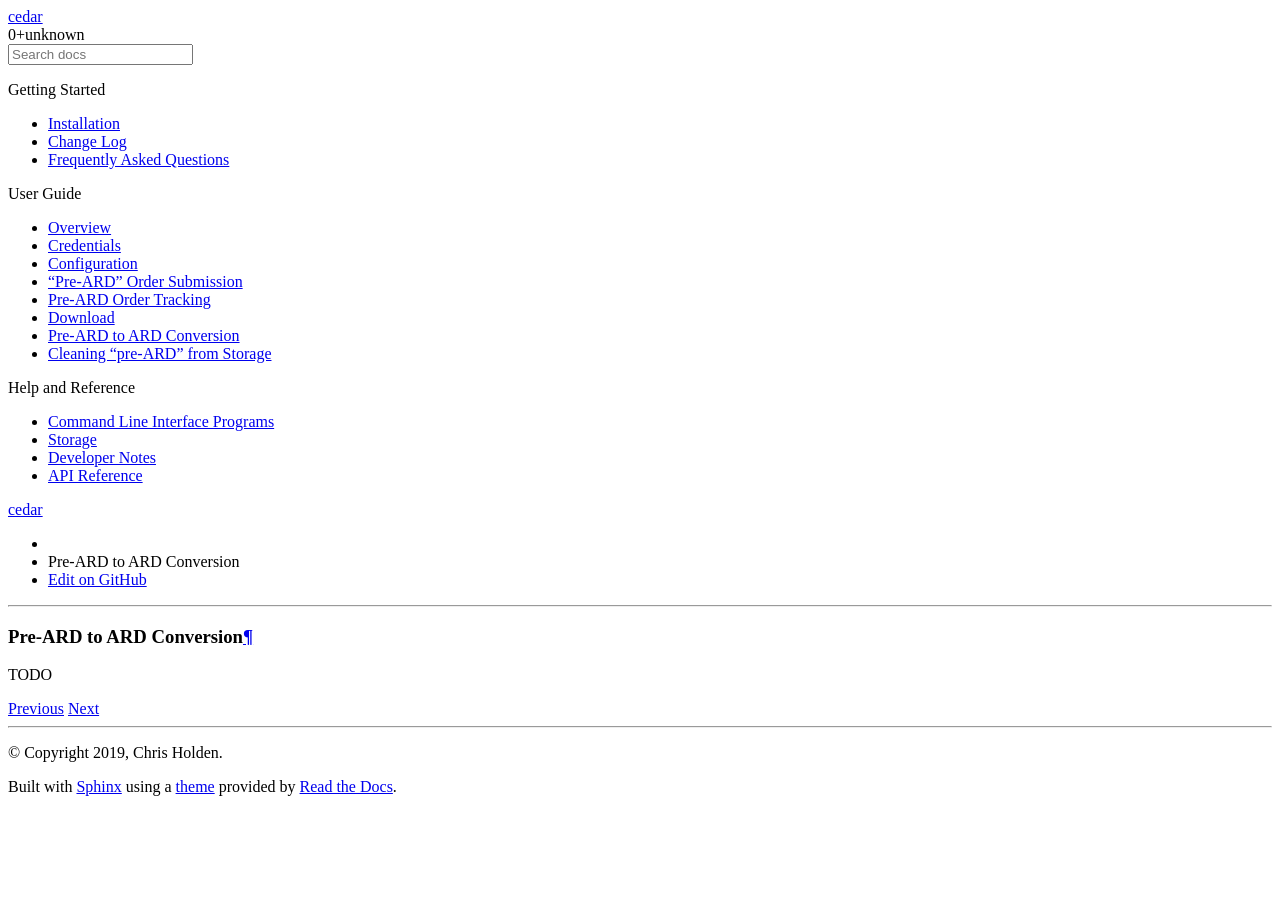
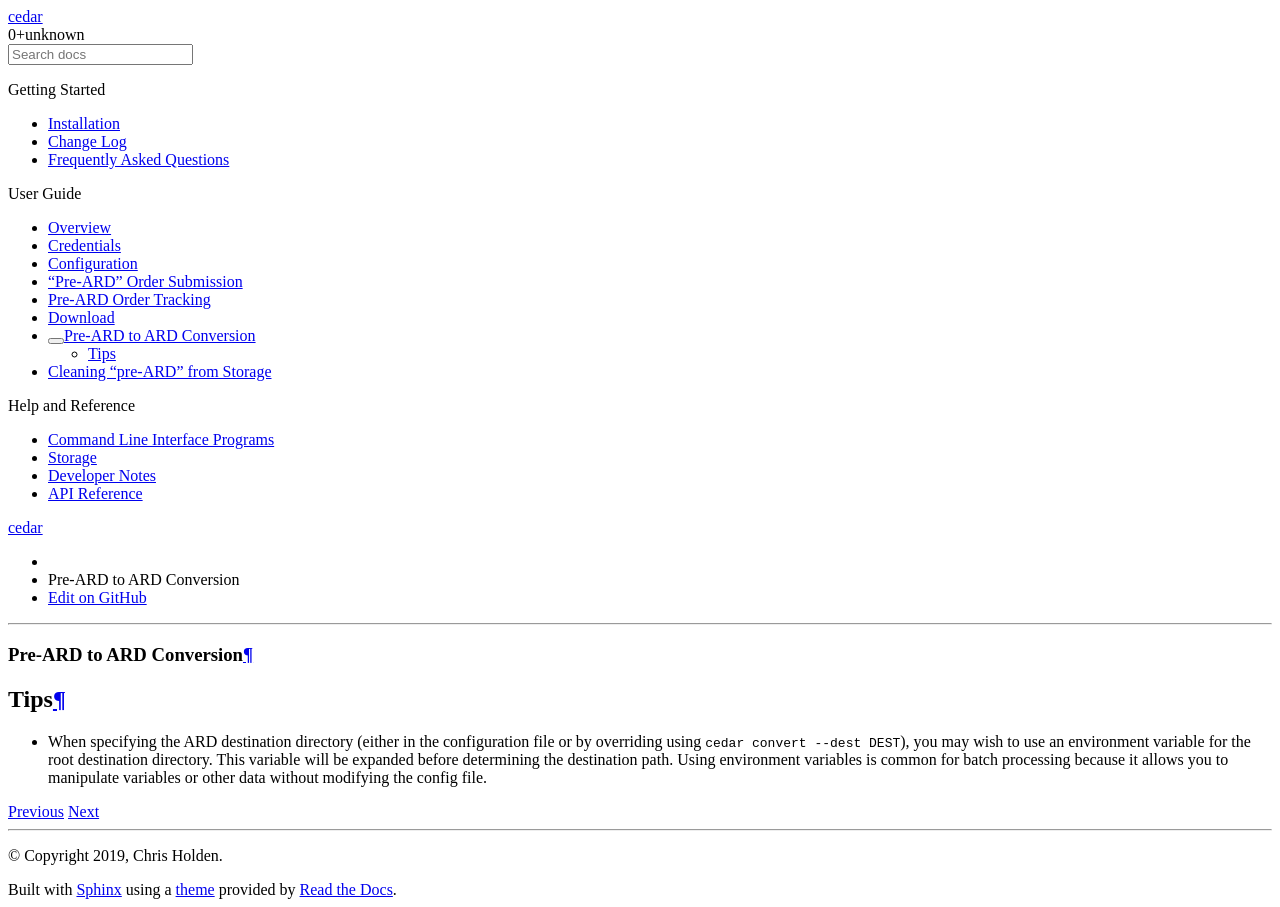
Before and after one commit to ceholden/cedar-datacube, a Sphinx documentation site: the page built from docs/source/convert.rst, in a window 1280 px wide. Built offline with Sphinx 7.4.7 and the Read the Docs theme 2.0.0, drawn with Linux system fonts in a browser that asks for light colours.

Commit message:
Expand ard dest dir env vars

```diff
--- a/docs/source/convert.rst
+++ b/docs/source/convert.rst
@@ -5,4 +5,13 @@
 Pre-ARD to ARD Conversion
 =========================
 
-TODO
+
+Tips
+====
+
+* When specifying the ARD destination directory (either in the configuration
+  file or by overriding using ``cedar convert --dest DEST``), you may wish
+  to use an environment variable for the root destination directory. This
+  variable will be expanded before determining the destination path. Using
+  environment variables is common for batch processing because it allows
+  you to manipulate variables or other data without modifying the config file.
```
Also changed, not shown: 1 other file.
